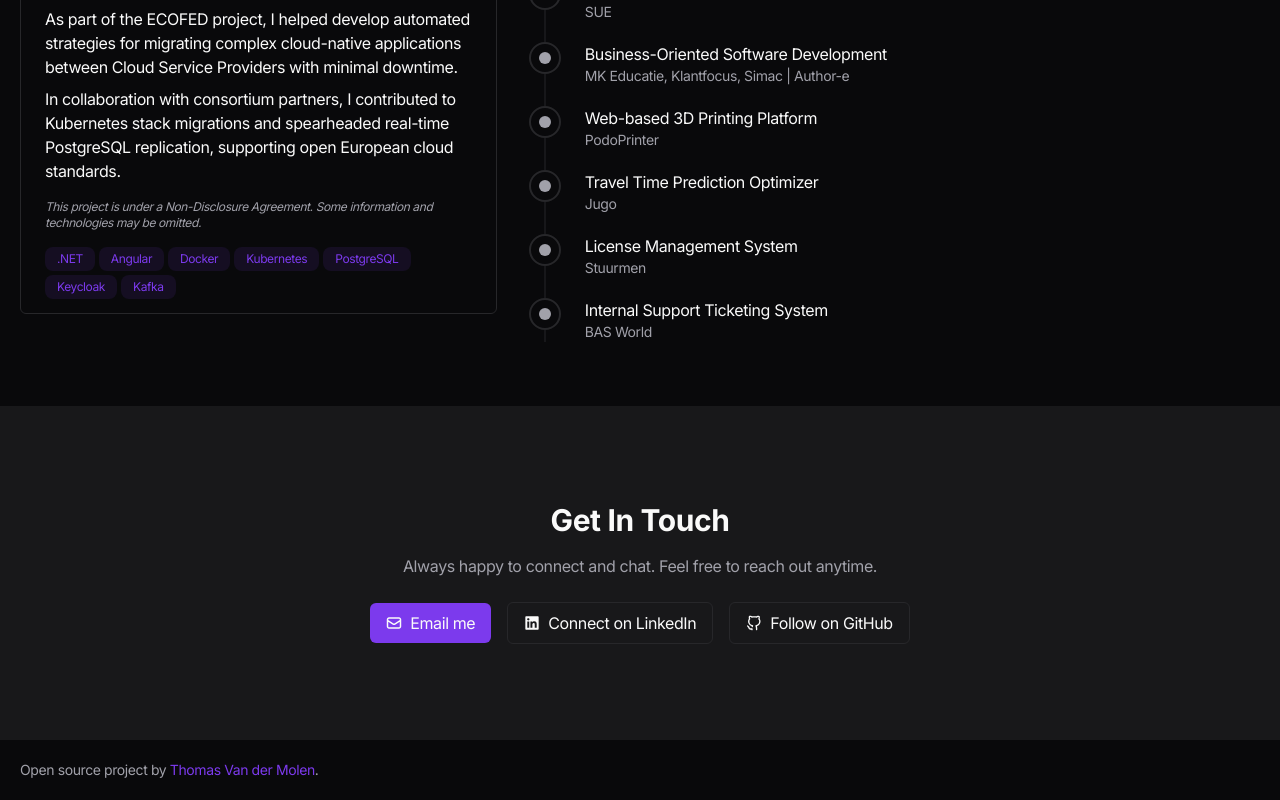
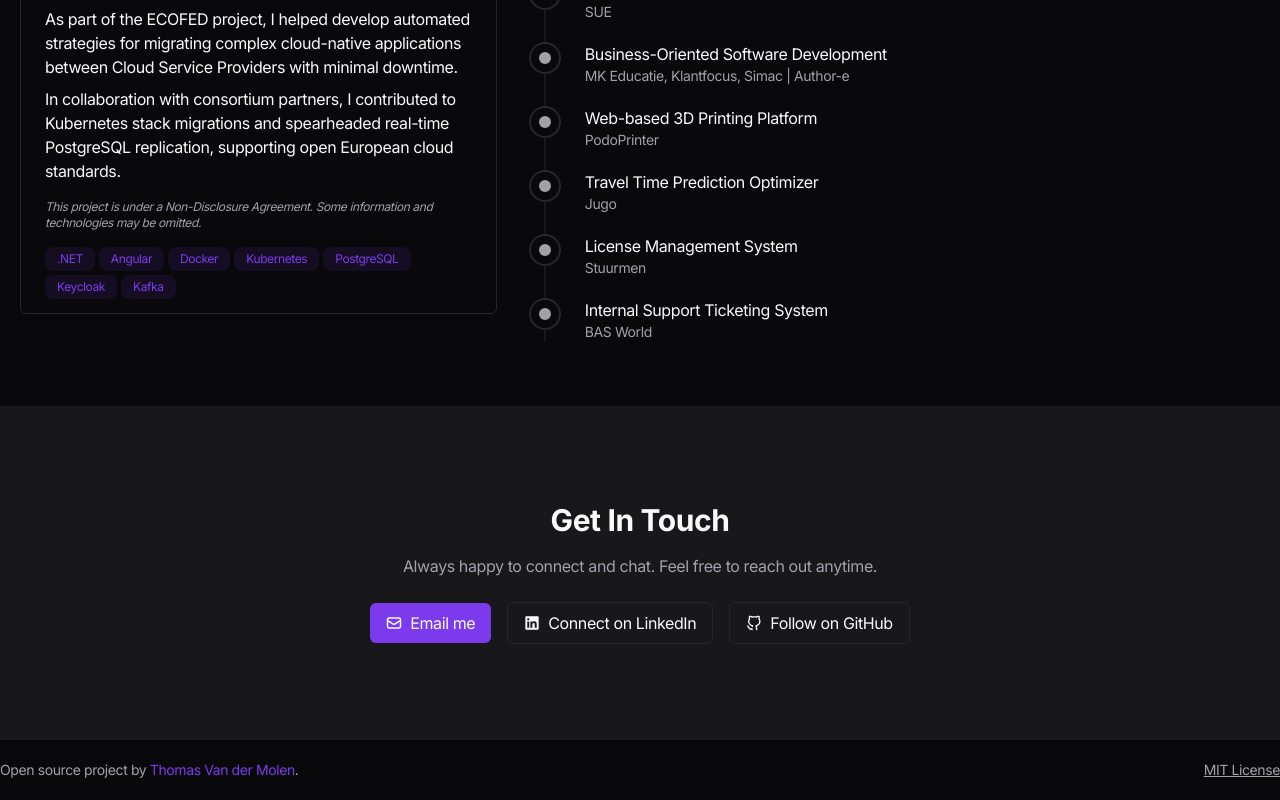
Before and after one commit to Thomas-Molen/portfolio-website-remastered, a Next.js app: page / in a window 1280 px wide. Shown: the part 2237-3037 px from the top of the page. Built offline with nearby package versions, Linux system fonts and the light colour scheme.

Commit message:
Add license to footer

```diff
--- a/app/page.tsx
+++ b/app/page.tsx
@@ -3,6 +3,7 @@ import Companies from "./sections/Companies"
 import AboutMe from "./sections/AboutMe"
 import Projects from "./sections/Projects"
 import Contact from "./sections/Contact"
+import Footer from "./sections/Footer"
 
 export default function Page() {
   return (
@@ -32,10 +33,8 @@ export default function Page() {
       <section id="contact" className="bg-background-muted py-24">
         <Contact />
       </section>
-      <section id="footer" className="text-foreground-muted text-sm">
-        <div className="container xl:max-w-7xl p-5 mx-auto">
-          Open source project by <a href="https://github.com/Thomas-Molen/portfolio-website-remastered" target="_blank" className="text-primary">Thomas Van der Molen</a>.
-        </div>
+      <section id="footer">
+        <Footer />
       </section>
     </div>
   )
--- /dev/null
+++ b/app/sections/Footer.tsx
@@ -0,0 +1,10 @@
+export default function Footer() {
+    return (
+        <div className="container xl:max-w-7xl py-5 mx-auto flex justify-between text-foreground-muted text-sm">
+            <p>
+                Open source project by <a href="https://github.com/Thomas-Molen/portfolio-website-remastered" target="_blank" className="text-primary">Thomas Van der Molen</a>.
+            </p>
+            <a className="underline" href="https://github.com/Thomas-Molen/portfolio-website-remastered/blob/4fe9544510c2a079e164c5d462c76ed3d4c4dc41/LICENSE" target="_blank">MIT License</a>
+        </div>
+    )
+}
```
